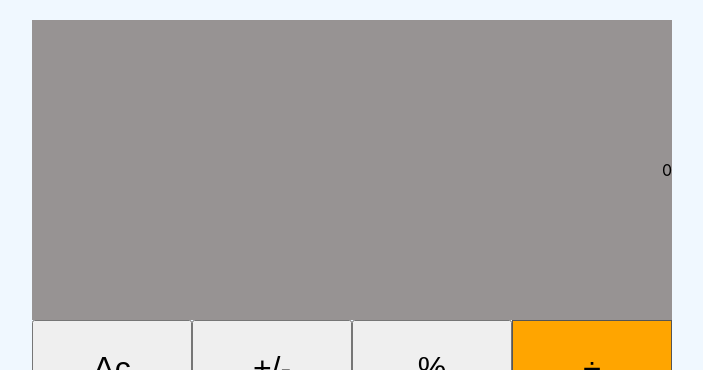
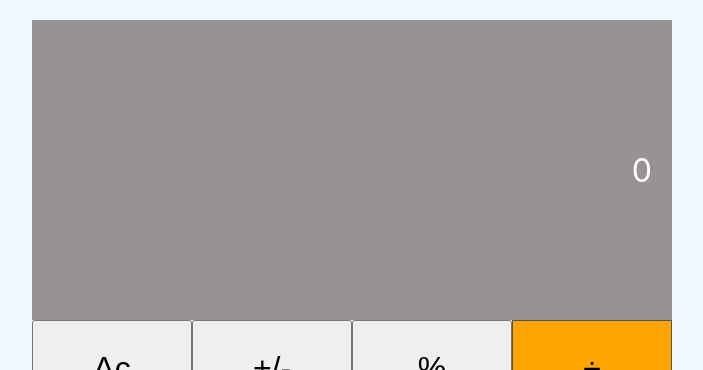
Before and after one commit to Umuhan/calculator-app, a React (Create React App) app: page / in a window 1280 px wide. Shown: the top 370 px of the page, without its empty margins (288-991 px from the left). Built offline with nearby package versions, Linux system fonts and the light colour scheme.

Commit message:
Fix operation error

```diff
--- a/src/components/Calculator.js
+++ b/src/components/Calculator.js
@@ -5,8 +5,8 @@ import '../styles.css';
 function Calculator() {
   const [count, setCount] = useState({
     total: 0,
+    operation: null,
     next: null,
-    operation: null,
   });
 
   const clickHandler = (button) => {
@@ -17,12 +17,12 @@ function Calculator() {
   return (
     <main className="container">
       <section className="calculator">
-        <header className="header">
+        <header className="header calc">
           {count.total}
           {' '}
+          {count.operation}
+          {' '}
           {count.next}
-          {' '}
-          {count.operation}
         </header>
         <button
           className="btn"
```
